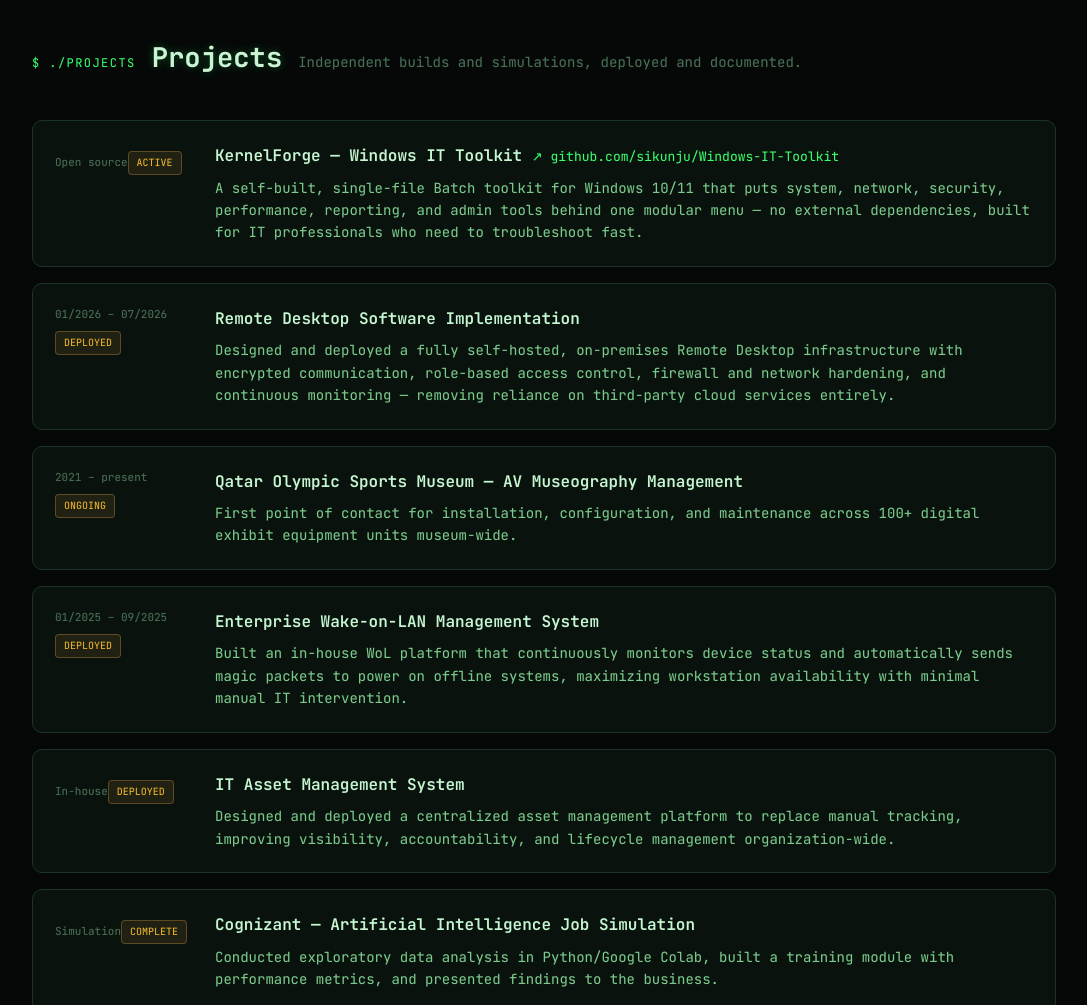
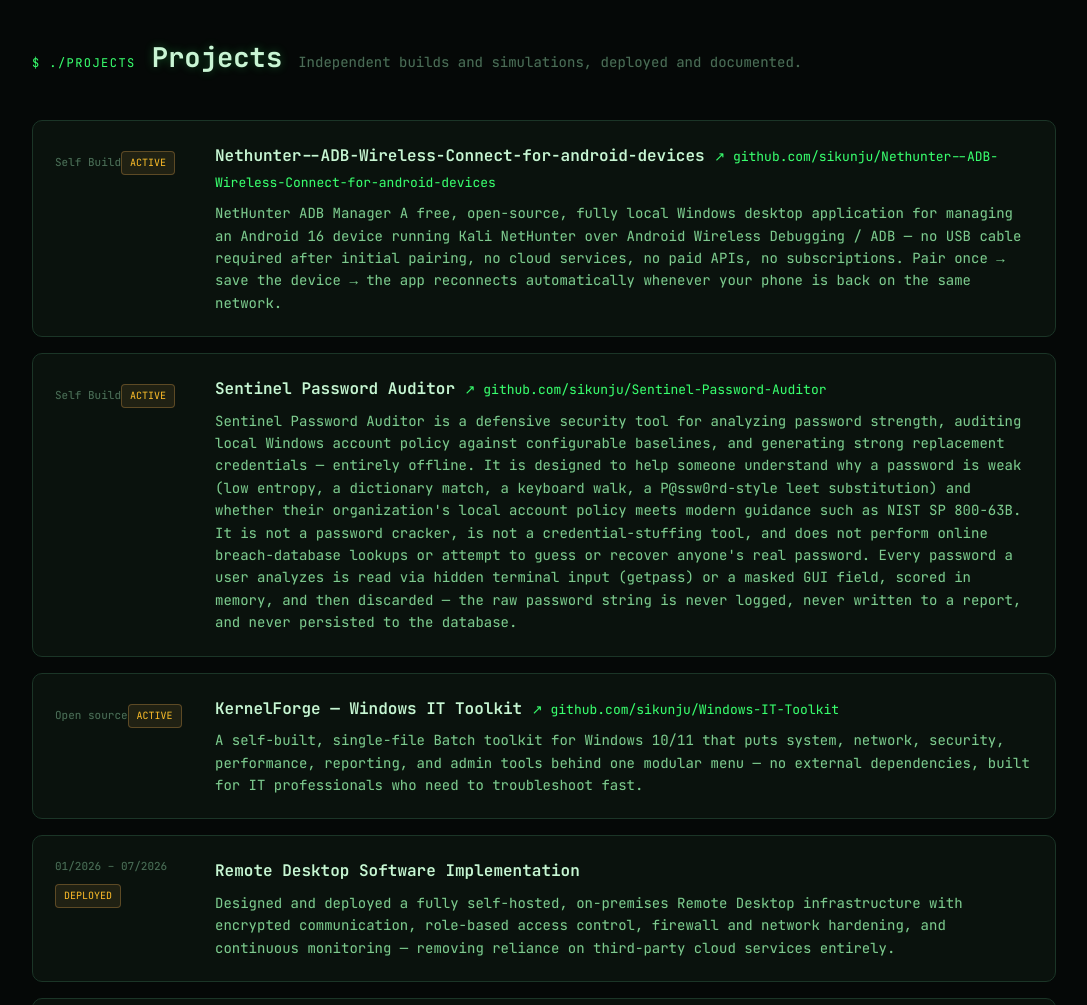
Before and after one commit to sikunju/portfolio, a plain HTML site: page index.html in a window 1280 px wide. Shown: the part 6120-7125 px from the top of the page, without its empty margins (96-1183 px from the left). Drawn offline with Linux system fonts and the light colour scheme.

Commit message:
Update projects via admin.html

```diff
--- a/index.html
+++ b/index.html
@@ -755,63 +755,77 @@
   //   link   -> optional URL (GitHub, live site, etc). Leave as "" if none.
   //   desc   -> 1-3 sentence description
   // ==========================================================
-  // __PROJECTS_START__
+    // __PROJECTS_START__
   const PROJECTS = [
     {
-      tag: "Open source",
-      badge: "ACTIVE",
-      title: "KernelForge — Windows IT Toolkit",
-      link: "https://github.com/sikunju/Windows-IT-Toolkit",
-      desc: "A self-built, single-file Batch toolkit for Windows 10/11 that puts system, network, security, performance, reporting, and admin tools behind one modular menu — no external dependencies, built for IT professionals who need to troubleshoot fast."
+      "tag": "Self Build",
+      "badge": "ACTIVE",
+      "title": "Nethunter--ADB-Wireless-Connect-for-android-devices",
+      "link": "https://github.com/sikunju/Nethunter--ADB-Wireless-Connect-for-android-devices",
+      "desc": "NetHunter ADB Manager\n\nA free, open-source, fully local Windows desktop application for managing an Android 16 device running Kali NetHunter over Android Wireless Debugging / ADB — no USB cable required after initial pairing, no cloud services, no paid APIs, no subscriptions.\n\nPair once → save the device → the app reconnects automatically whenever your phone is back on the same network."
     },
     {
-      tag: "01/2026 – 07/2026",
-      badge: "DEPLOYED",
-      title: "Remote Desktop Software Implementation",
-      link: "",
-      desc: "Designed and deployed a fully self-hosted, on-premises Remote Desktop infrastructure with encrypted communication, role-based access control, firewall and network hardening, and continuous monitoring — removing reliance on third-party cloud services entirely."
+      "tag": "Self Build",
+      "badge": "ACTIVE",
+      "title": "Sentinel Password Auditor",
+      "link": "https://github.com/sikunju/Sentinel-Password-Auditor",
+      "desc": "Sentinel Password Auditor is a defensive security tool for analyzing password strength, auditing local Windows account policy against configurable baselines, and generating strong replacement credentials — entirely offline. It is designed to help someone understand why a password is weak (low entropy, a dictionary match, a keyboard walk, a P@ssw0rd-style leet substitution) and whether their organization's local account policy meets modern guidance such as NIST SP 800-63B.\n\nIt is not a password cracker, is not a credential-stuffing tool, and does not perform online breach-database lookups or attempt to guess or recover anyone's real password. Every password a user analyzes is read via hidden terminal input (getpass) or a masked GUI field, scored in memory, and then discarded — the raw password string is never logged, never written to a report, and never persisted to the database."
     },
     {
-      tag: "2021 – present",
-      badge: "ONGOING",
-      title: "Qatar Olympic Sports Museum — AV Museography Management",
-      link: "",
-      desc: "First point of contact for installation, configuration, and maintenance across 100+ digital exhibit equipment units museum-wide."
+      "tag": "Open source",
+      "badge": "ACTIVE",
+      "title": "KernelForge — Windows IT Toolkit",
+      "link": "https://github.com/sikunju/Windows-IT-Toolkit",
+      "desc": "A self-built, single-file Batch toolkit for Windows 10/11 that puts system, network, security, performance, reporting, and admin tools behind one modular menu — no external dependencies, built for IT professionals who need to troubleshoot fast."
     },
     {
-      tag: "01/2025 – 09/2025",
-      badge: "DEPLOYED",
-      title: "Enterprise Wake-on-LAN Management System",
-      link: "",
-      desc: "Built an in-house WoL platform that continuously monitors device status and automatically sends magic packets to power on offline systems, maximizing workstation availability with minimal manual IT intervention."
+      "tag": "01/2026 – 07/2026",
+      "badge": "DEPLOYED",
+      "title": "Remote Desktop Software Implementation",
+      "link": "",
+      "desc": "Designed and deployed a fully self-hosted, on-premises Remote Desktop infrastructure with encrypted communication, role-based access control, firewall and network hardening, and continuous monitoring — removing reliance on third-party cloud services entirely."
     },
     {
-      tag: "In-house",
-      badge: "DEPLOYED",
-      title: "IT Asset Management System",
-      link: "",
-      desc: "Designed and deployed a centralized asset management platform to replace manual tracking, improving visibility, accountability, and lifecycle management organization-wide."
+      "tag": "2021 – present",
+      "badge": "ONGOING",
+      "title": "Qatar Olympic Sports Museum — AV Museography Management",
+      "link": "",
+      "desc": "First point of contact for installation, configuration, and maintenance across 100+ digital exhibit equipment units museum-wide."
     },
     {
-      tag: "Simulation",
-      badge: "COMPLETE",
-      title: "Cognizant — Artificial Intelligence Job Simulation",
-      link: "",
-      desc: "Conducted exploratory data analysis in Python/Google Colab, built a training module with performance metrics, and presented findings to the business."
+      "tag": "01/2025 – 09/2025",
+      "badge": "DEPLOYED",
+      "title": "Enterprise Wake-on-LAN Management System",
+      "link": "",
+      "desc": "Built an in-house WoL platform that continuously monitors device status and automatically sends magic packets to power on offline systems, maximizing workstation availability with minimal manual IT intervention."
     },
     {
-      tag: "Simulation",
-      badge: "COMPLETE",
-      title: "JPMorgan Chase & Co. — Cybersecurity Job Simulation",
-      link: "",
-      desc: "Analyzed a large financial-fraud dataset, explored application security fundamentals, and built a spam/ham email classifier."
+      "tag": "In-house",
+      "badge": "DEPLOYED",
+      "title": "IT Asset Management System",
+      "link": "",
+      "desc": "Designed and deployed a centralized asset management platform to replace manual tracking, improving visibility, accountability, and lifecycle management organization-wide."
     },
     {
-      tag: "Simulation",
-      badge: "COMPLETE",
-      title: "PwC US — Cyber Security Consulting Job Simulation",
-      link: "",
-      desc: "Completed a risk assessment and SDLC walkthrough, ITGC design and operating-effectiveness testing, and a controls-testing summary presentation."
+      "tag": "Simulation",
+      "badge": "COMPLETE",
+      "title": "Cognizant — Artificial Intelligence Job Simulation",
+      "link": "",
+      "desc": "Conducted exploratory data analysis in Python/Google Colab, built a training module with performance metrics, and presented findings to the business."
+    },
+    {
+      "tag": "Simulation",
+      "badge": "COMPLETE",
+      "title": "JPMorgan Chase & Co. — Cybersecurity Job Simulation",
+      "link": "",
+      "desc": "Analyzed a large financial-fraud dataset, explored application security fundamentals, and built a spam/ham email classifier."
+    },
+    {
+      "tag": "Simulation",
+      "badge": "COMPLETE",
+      "title": "PwC US — Cyber Security Consulting Job Simulation",
+      "link": "",
+      "desc": "Completed a risk assessment and SDLC walkthrough, ITGC design and operating-effectiveness testing, and a controls-testing summary presentation."
     }
   ];
   // __PROJECTS_END__
```
